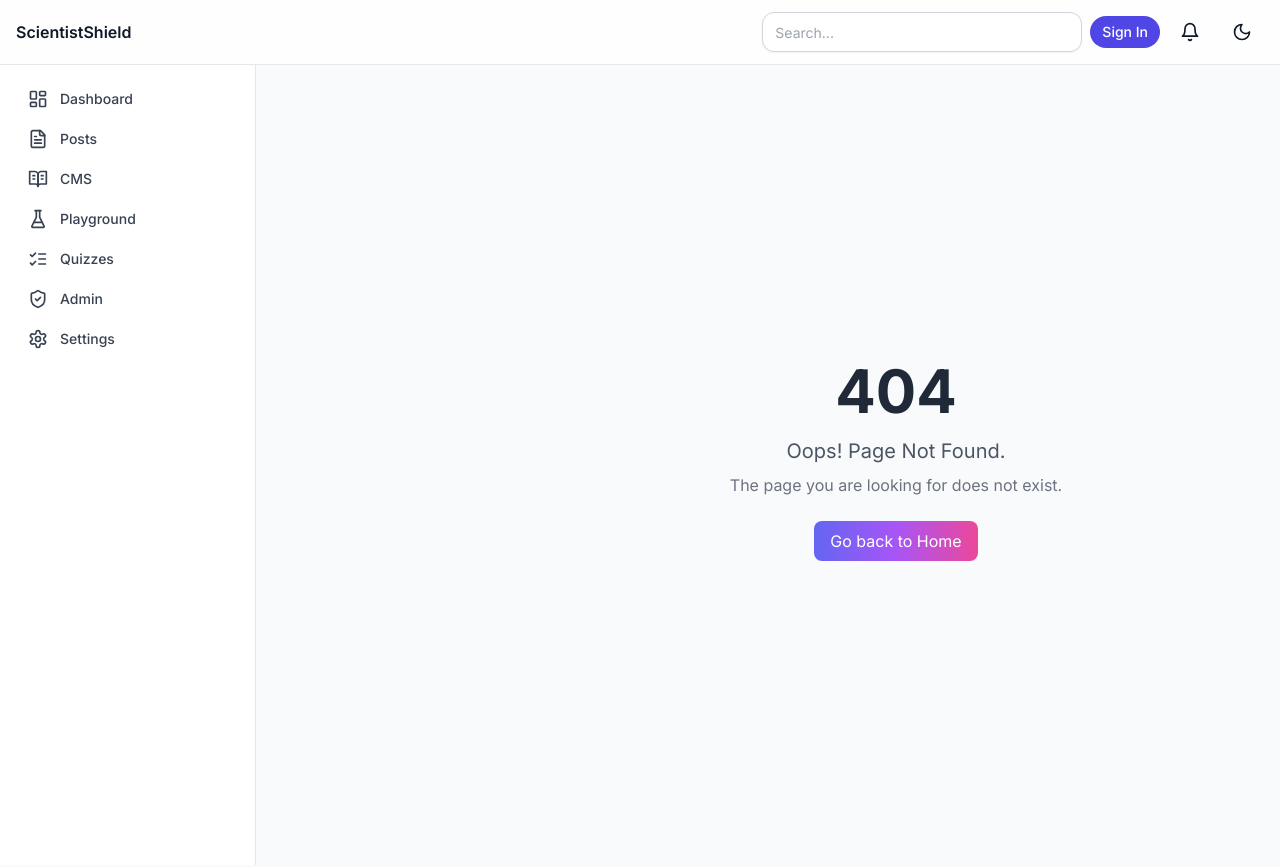
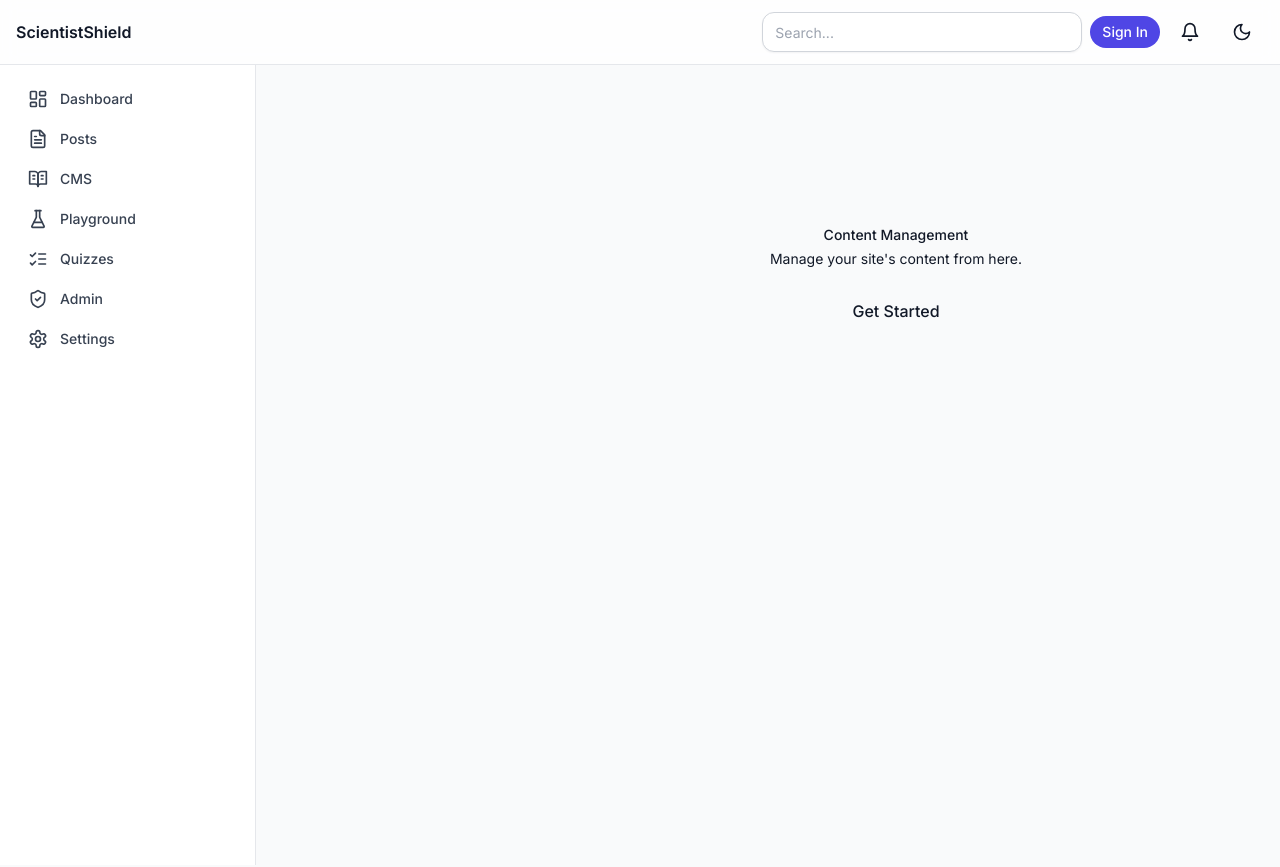
Before and after one commit to vru6650/ScientistShield0.6, a React (Vite) app in the folder client/: page /cms in a window 1280 px wide. Shown: the top 867 px of the page. Built offline with nearby package versions, Linux system fonts and the light colour scheme.

Commit message:
feat: scaffold CMS page

```diff
--- a/client/src/App.jsx
+++ b/client/src/App.jsx
@@ -26,6 +26,7 @@ const SignIn = lazy(() => import('./pages/SignIn.jsx'));
 const SignUp = lazy(() => import('./pages/SignUp.jsx'));
 const TryItPage = lazy(() => import('./pages/TryItPage.jsx'));
 const CodeVisualizer = lazy(() => import('./pages/CodeVisualizer.jsx'));
+const Cms = lazy(() => import('./pages/Cms.jsx'));
 const NotFound = lazy(() => import('./pages/NotFound.jsx'));
 const AccessDenied = lazy(() => import('./pages/AccessDenied.jsx'));
 
@@ -48,6 +49,7 @@ export default function App() {
                     <Route path="/quizzes/:quizSlug" element={<SingleQuizPage />} />
                     <Route path="/tryit" element={<TryItPage />} />
                     <Route path="/visualizer" element={<CodeVisualizer />} />
+                    <Route path="/cms" element={<Cms />} />
                     <Route path="/access-denied" element={<AccessDenied />} />
 
                     <Route element={<PrivateRoute />}>
--- /dev/null
+++ b/client/src/pages/Cms.jsx
@@ -0,0 +1,14 @@
+import EmptyState from '../ui/EmptyState.jsx';
+import Button from '../ui/Button.jsx';
+
+export default function Cms() {
+  return (
+    <div className="p-4">
+      <EmptyState
+        title="Content Management"
+        description="Manage your site's content from here."
+        action={<Button>Get Started</Button>}
+      />
+    </div>
+  );
+}
```
